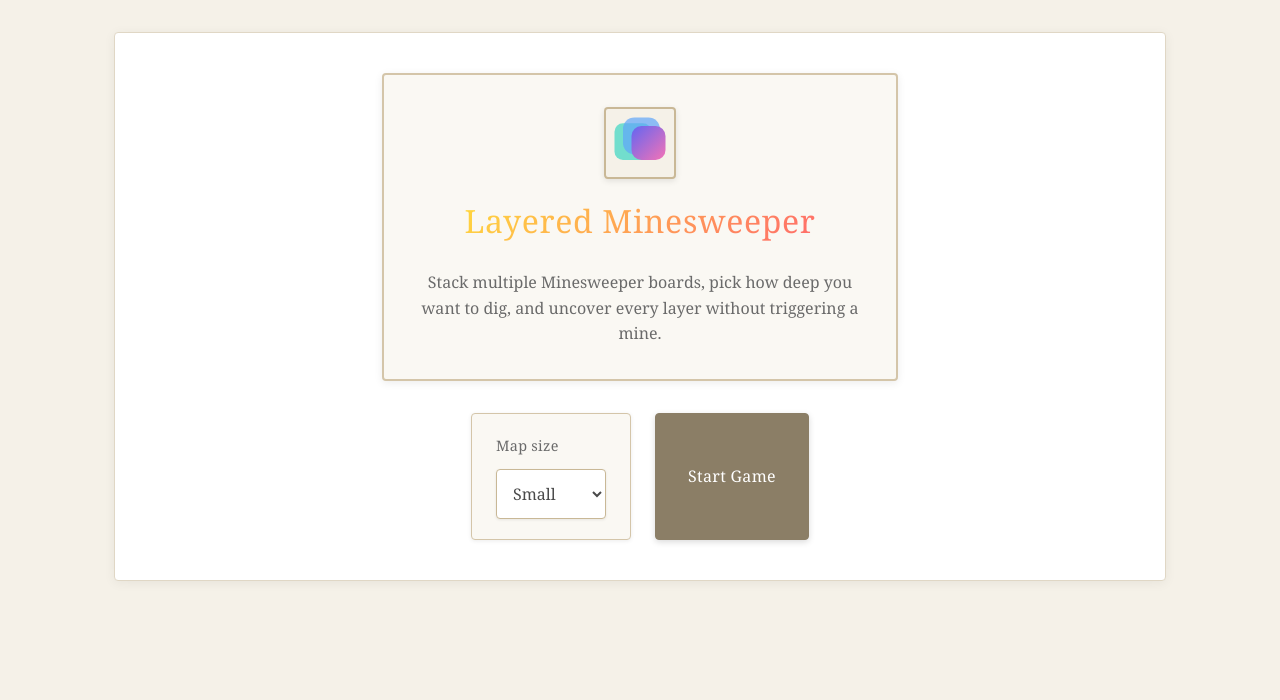
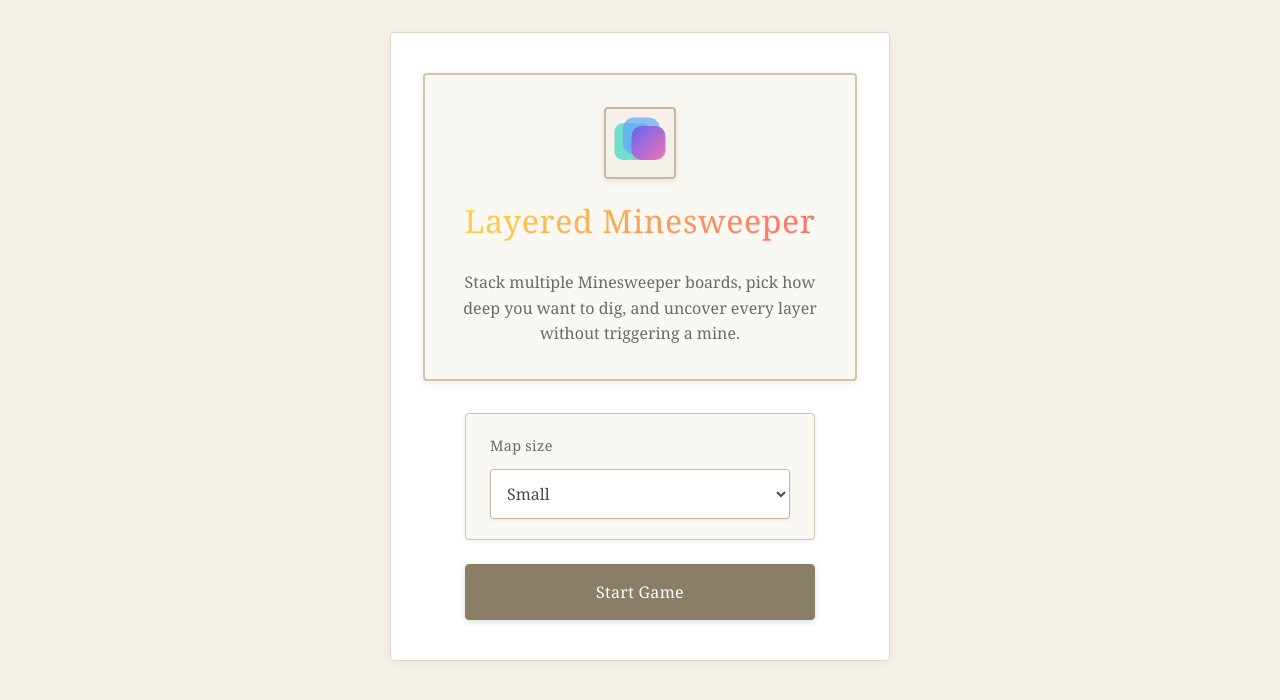
Before and after one commit to RGBKnights/reimagined-funicular, a Vue app: page / in a window 1280 px wide. Shown: the top 700 px of the page. Built offline with nearby package versions, Linux system fonts and the light colour scheme.

Commit message:
Updated App.vue

```diff
--- a/src/App.vue
+++ b/src/App.vue
@@ -422,7 +422,7 @@ defineExpose({
             </option>
           </select>
         </div>
-        <button class="primary" type="button" @click="startGame">
+        <button class="primary start-game-btn" type="button" @click="startGame">
           Start Game
         </button>
       </div>
@@ -554,14 +554,18 @@ defineExpose({
 }
 
 .setup-section {
-  display: grid;
+  display: flex;
+  flex-direction: column;
+  align-items: center;
   gap: 1.5rem;
-  justify-items: center;
   background: rgba(255, 255, 255, 0.95);
   padding: 3rem 2rem;
   border-radius: 2rem;
   box-shadow: 0 20px 60px rgba(0, 0, 0, 0.3), 0 0 0 1px rgba(255, 255, 255, 0.5) inset;
   backdrop-filter: blur(10px);
+  max-width: 500px;
+  width: 100%;
+  margin: 0 auto;
 }
 
 .brand {
@@ -608,9 +612,15 @@ defineExpose({
 
 .setup-actions {
   display: flex;
-  flex-wrap: wrap;
+  flex-direction: column;
   gap: 1rem;
-  justify-content: center;
+  width: 100%;
+  max-width: 350px;
+}
+
+.setup-actions .preset-panel,
+.setup-actions .start-game-btn {
+  width: 100%;
 }
 
 .game-section {
```
